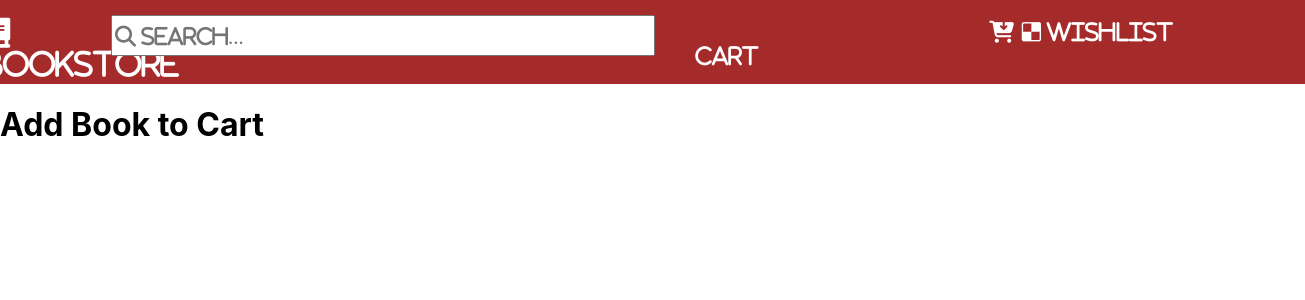
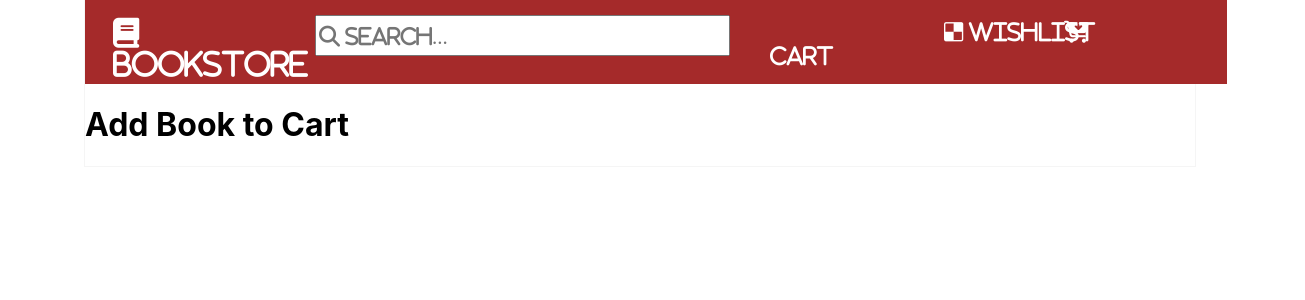
Before and after one commit to ARATI-UPARE/Book-Store-UI, a React (Create React App) app: page /cart in a window 1280 px wide. Shown: the top 300 px of the page, 1305 px wide, since content can reach past the window. Built offline with nearby package versions, Linux system fonts and the light colour scheme.

Commit message:
REFACTORED: width of the name of the book

```diff
--- a/src/App.js
+++ b/src/App.js
@@ -5,7 +5,7 @@ import NavBar from './component/NavBar';
 class App extends Component {
   render() {
     return (
-      <div>
+      <div style={{display: 'flex', flexWrap: 'wrap', marginLeft: '85px', marginRight: '85px', outlineStyle: 'groove', outlineColor: '#F5F5F5', outlineWidth: 'thin'}}>
         <NavBar />
       </div>
     );
--- a/src/component/Home.jsx
+++ b/src/component/Home.jsx
@@ -26,8 +26,6 @@ class Home extends React.Component {
             })
         console.log(this.state.books)
     }
-    //    var abc =  data.fetchAllBook()
-    //    console.log(abc)
 
 
     render() {
@@ -35,9 +33,9 @@ class Home extends React.Component {
         return (
             <div style={{ display: 'flex', flexDirection: 'row', flexWrap:'wrap', marginLeft: '150px', marginRight: '90px' }}>
                 {books.map(book => (
-                    <div style={{margin: '40px'}} key={book.nameOfBook}>
+                    <div style={{margin: '40px', padding: '20px'}} key={book.nameOfBook}>
                         <img style={{width: '180px', height: '250px'}} src={book.picPath} alt="" />
-                        <h3>{book.nameOfBook}</h3>
+                        <h3 style={{width: '200px'}}>{book.nameOfBook}</h3>
                         <h5 style={{opacity: '0.5'}}>{book.author}</h5>
                         <h4>Rs. {book.price}</h4>
                         <button style={{backgroundColor: '#A52A2A', color: 'white', width: '100px', height: '30px'}}>ADD TO BAG</button>
--- a/src/component/NavBar.jsx
+++ b/src/component/NavBar.jsx
@@ -8,8 +8,8 @@ function NavBar() {
 
         <Router>
             <div className="App">
-                <Link to="/" style={{ marginLeft: '-56px', marginTop: '17px', color: 'white', fontSize: '30px', textDecoration: 'none', fontFamily: 'fontawesome' }} > &#xf02d; Bookstore</Link>
-                <input style={{ marginTop: '15px', marginLeft: '-68px', width: '642px', height: '35px', fontSize: '21px', fontFamily: 'fontawesome' }} placeholder="&#xf002; Search..." />
+                <Link to="/" style={{ marginLeft: '-12px', marginTop: '17px', color: 'white', fontSize: '30px', textDecoration: 'none', fontFamily: 'fontawesome' }} > &#xf02d; Bookstore</Link>
+                <input style={{ marginTop: '15px', marginLeft: '7px', width: '549px', height: '35px', fontSize: '21px', fontFamily: 'fontawesome' }} placeholder="&#xf002; Search..." />
                 <ul style={{ listStyleType: 'none', display: 'flex', marginTop: '20px' }}>
                     <li><Link to="/cart" style={{ margin: '294px', color: 'white', textDecoration: 'none', fontSize: '22px', fontFamily: 'fontawesome' }}> &#xf218; Cart</Link> </li>
                     <li><Link to="/wishlist" style={{ marginLeft: '-243px', color: 'white', textDecoration: 'none', fontSize: '22px', fontFamily: 'fontawesome' }}> &#xf1a5; Wishlist</Link></li>
```
